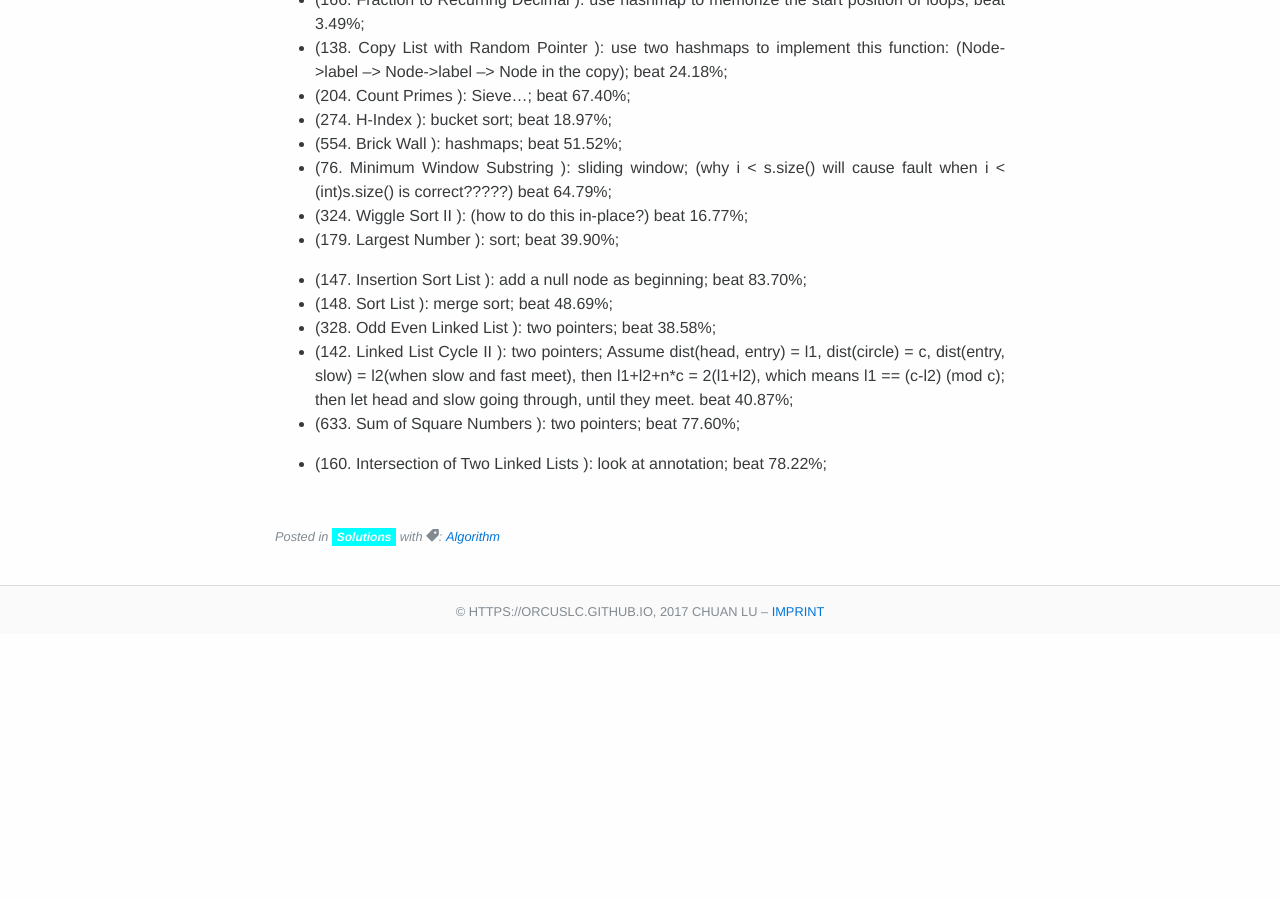
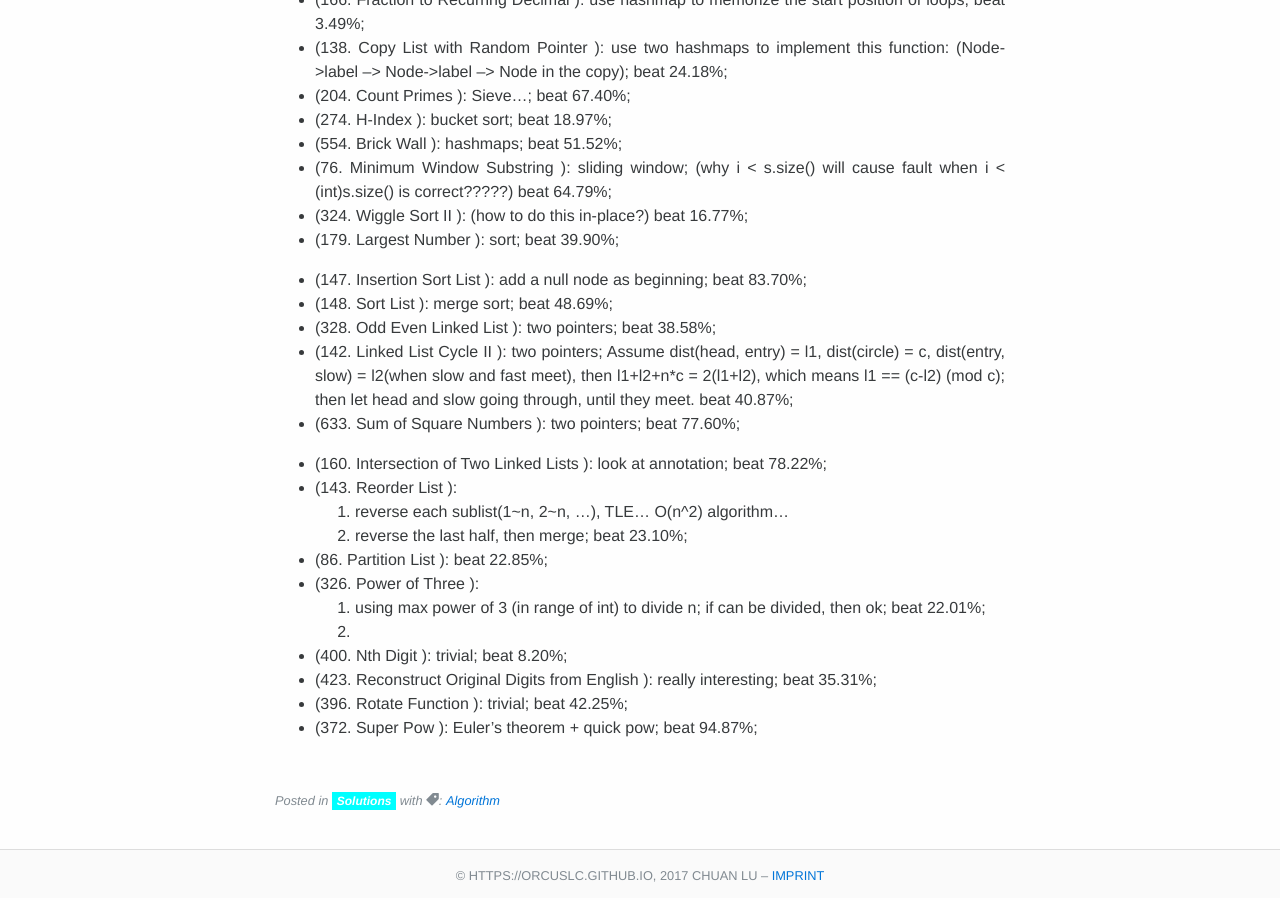
Before and after one commit to Orcuslc/blog.io, a Jekyll site: the page built from _posts/2017-04-19-Solutions-to-LeetCode-C++.md, in a window 1280 px wide and 900 px high, scrolled down 11264 px. Built offline with Jekyll 4.4.1, drawn with Linux system fonts in a browser that asks for light colours; some web fonts are replaced; before the commit the page ends 11900 px from its top, so only the background shows below that.

Commit message:
add 7 probs

```diff
--- a/_posts/2017-04-19-Solutions-to-LeetCode-C++.md
+++ b/_posts/2017-04-19-Solutions-to-LeetCode-C++.md
@@ -448,3 +448,14 @@ Beat 63.33%;
 - (633. Sum of Square Numbers ): two pointers; beat 77.60%;
 
 - (160. Intersection of Two Linked Lists ): look at annotation; beat 78.22%;
+- (143. Reorder List ):
+	1. reverse each sublist(1~n, 2~n, ...), TLE... O(n^2) algorithm...
+	2. reverse the last half, then merge; beat 23.10%;
+- (86. Partition List ): beat 22.85%;
+- (326. Power of Three ):
+	1. using max power of 3 (in range of int) to divide n; if can be divided, then ok; beat 22.01%;
+	2.
+- (400. Nth Digit ): trivial; beat 8.20%;
+- (423. Reconstruct Original Digits from English ): really interesting; beat 35.31%;
+- (396. Rotate Function ): trivial; beat 42.25%;
+- (372. Super Pow ): Euler's theorem + quick pow; beat 94.87%;
```
